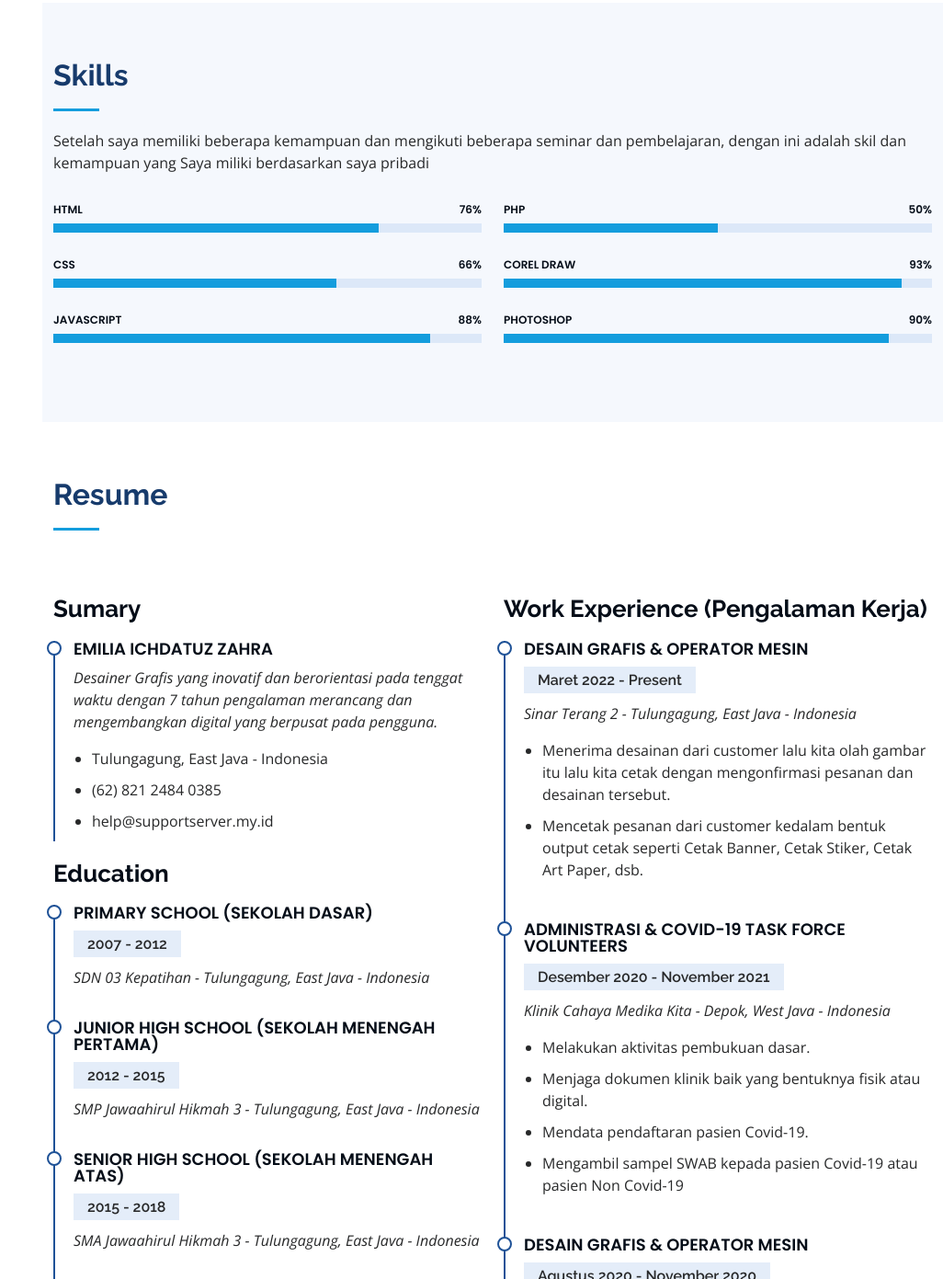
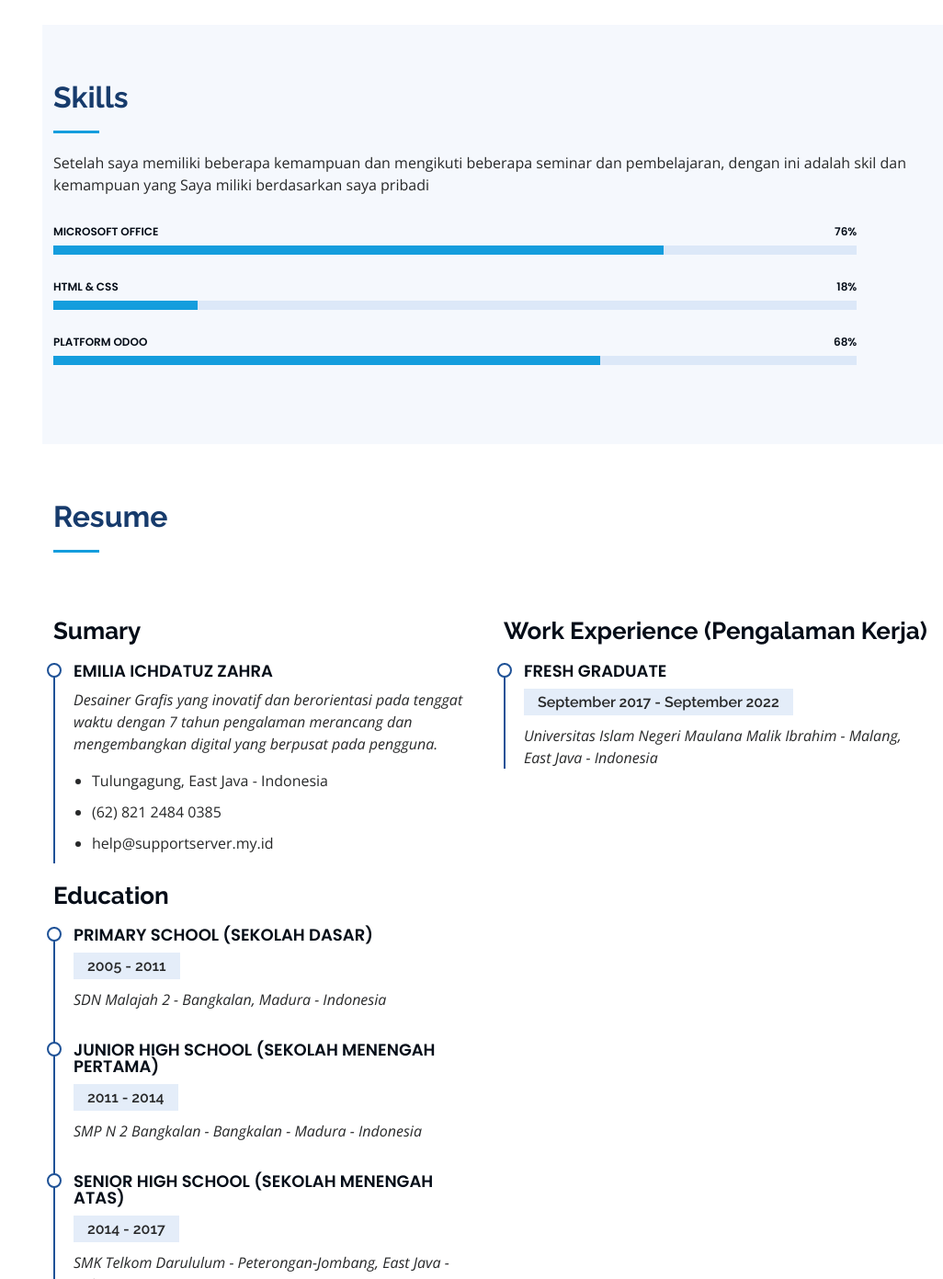
Before and after one commit to maskhar2708/biodata-emilia, a plain HTML site: page index.html in a window 1280 px wide. Shown: the part 1409-2800 px from the top of the page at 92% size, without its empty margins (254-1280 px from the left). Drawn offline with nearby package versions, Linux system fonts and the light colour scheme.

Commit message:
Upload Terbaru

```diff
--- a/index.html
+++ b/index.html
@@ -73,7 +73,7 @@
   <section id="hero" class="d-flex flex-column justify-content-center align-items-center">
     <div class="hero-container" data-aos="fade-in">
       <h1>EMILIA ICHDATUZ ZAHRA</h1>
-      <p>I'm <span class="typed" data-typed-items="Designer, Developer, Freelancer"></span></p>
+      <p>I'm <span class="typed" data-typed-items="Teacher, Freelancer"></span></p>
     </div>
   </section><!-- End Hero -->
 
@@ -86,8 +86,10 @@
         <div class="section-title">
           <h2>About</h2>
           <p>Halo nama saya EMILIA ICHDATUZ ZAHRA, saya biasa di panggil Emil. Saya lulusan dari Universitas Islam
-            Negeri Malang di Jurusan Teknik Informatika angkatan tahun 2018. Saya anak ke-2 dari 3 bersaudara, saya
-            Lahir di Surabaya. Sekarang saya berprofesi sebagai guru TK di Sekolahan dari Orang Tua saya di Malang.
+            Negeri Malang di Jurusan Teknik Informatika angkatan tahun 2017. Saya anak ke-2 dari 3 bersaudara, saya
+            Lahir di Surabaya. Sekarang saya berprofesi sebagai guru TK di Sekolahan dari Orang Tua saya di Malang. Saya
+            mulai menjadi guru TK sejak Januari 2022, bukan hanya sebagai guru, saya juga dipercayai untuk menjaga TK
+            yang didirikan oleh kedua orang tua saya.
           </p>
         </div>
 
@@ -110,7 +112,8 @@
                   <li><i class="bi bi-chevron-right"></i> <strong>City:</strong> <span>Malang, East Java -
                       Indonesia</span></li>
                   <li><i class="bi bi-chevron-right"></i> <strong>Age:</strong> <span>23</span></li>
-                  <li><i class="bi bi-chevron-right"></i> <strong>Degree:</strong> <span>Bachelor</span></li>
+                  <li><i class="bi bi-chevron-right"></i> <strong>Degree:</strong> <span>Sarjana Teknik
+                      Informatika</span></li>
                   <li><i class="bi bi-chevron-right"></i> <strong>Email:</strong>
                     <span>emiliazahra41@gmail.com</span>
                   </li>
@@ -206,10 +209,10 @@
         <div class="row skills-content">
 
           <!-- Ini Baris Kiri 3 Kolom Ke Bawah -->
-          <div class="col-lg-6" data-aos="fade-up">
+          <div class="col-lg-11" data-aos="fade-up">
 
             <div class="progress">
-              <span class="skill">HTML <i class="val">76%</i></span>
+              <span class="skill">Microsoft Office <i class="val">76%</i></span>
               <div class="progress-bar-wrap">
                 <div class="progress-bar" role="progressbar" aria-valuenow="76" aria-valuemin="0" aria-valuemax="100">
                 </div>
@@ -217,17 +220,17 @@
             </div>
 
             <div class="progress">
-              <span class="skill">CSS <i class="val">66%</i></span>
+              <span class="skill">HTML &amp; CSS <i class="val">18%</i></span>
               <div class="progress-bar-wrap">
-                <div class="progress-bar" role="progressbar" aria-valuenow="66" aria-valuemin="0" aria-valuemax="100">
+                <div class="progress-bar" role="progressbar" aria-valuenow="18" aria-valuemin="0" aria-valuemax="100">
                 </div>
               </div>
             </div>
 
             <div class="progress">
-              <span class="skill">JavaScript <i class="val">88%</i></span>
+              <span class="skill">Platform Odoo <i class="val">68%</i></span>
               <div class="progress-bar-wrap">
-                <div class="progress-bar" role="progressbar" aria-valuenow="88" aria-valuemin="0" aria-valuemax="100">
+                <div class="progress-bar" role="progressbar" aria-valuenow="68" aria-valuemin="0" aria-valuemax="100">
                 </div>
               </div>
             </div>
@@ -235,7 +238,7 @@
           </div>
 
           <!-- Ini Baris Kanan 3 Kolom Ke Bawah -->
-          <div class="col-lg-6" data-aos="fade-up" data-aos-delay="100">
+          <!-- <div class="col-lg-6" data-aos="fade-up" data-aos-delay="100">
 
             <div class="progress">
               <span class="skill">PHP <i class="val">50%</i></span>
@@ -262,7 +265,7 @@
             </div>
 
 
-          </div>
+          </div> -->
 
         </div>
 
@@ -298,35 +301,28 @@
 
             <div class="resume-item">
               <h4>Primary School (Sekolah Dasar)</h4>
-              <h5>2007 - 2012</h5>
-              <p><em>SDN 03 Kepatihan - Tulungagung, East Java - Indonesia</em></p>
+              <h5>2005 - 2011</h5>
+              <p><em>SDN Malajah 2 - Bangkalan, Madura - Indonesia</em></p>
             </div>
 
             <div class="resume-item">
               <h4>Junior High School (Sekolah Menengah Pertama)</h4>
-              <h5>2012 - 2015</h5>
-              <p><em>SMP Jawaahirul Hikmah 3 - Tulungagung, East Java - Indonesia</em></p>
+              <h5>2011 - 2014</h5>
+              <p><em>SMP N 2 Bangkalan - Bangkalan - Madura - Indonesia</em></p>
             </div>
 
             <div class="resume-item">
               <h4>Senior High School (Sekolah Menengah Atas)</h4>
-              <h5>2015 - 2018</h5>
-              <p><em>SMA Jawaahirul Hikmah 3 - Tulungagung, East Java - Indonesia</em></p>
-            </div>
-
-            <div class="resume-item">
-              <h4>Islamic Boarding School (Pondok Pesantren)</h4>
-              <h5>2012 - 2018</h5>
-              <p><em>Ponpes. Jawaahirul Hikmah 3 - Tulungagung, East Java - Indonesia</em></p>
+              <h5>2014 - 2017</h5>
+              <p><em>SMK Telkom Darululum - Peterongan-Jombang, East Java - Indonesia</em></p>
             </div>
 
             <div class="resume-item">
               <h4>College University (Universitas Perguruan Tinggi)</h4>
-              <h5>2018 - 2019</h5>
-              <p><em>Universitas Muhammadiyah Malang - Malang, East Java - Indonesia</em></p>
+              <h5>2017 - 2022</h5>
+              <p><em>Universitas Islam Negeri Maulana Malik Ibrahim - Malang, East Java - Indonesia</em></p>
               <ul>
                 <li>Jurusan : Teknik Informatika</li>
-                <li>Durasi Pembelajaran : 2 Semester</li>
               </ul>
             </div>
 
@@ -336,18 +332,22 @@
             <h3 class="resume-title">Work Experience (Pengalaman Kerja)</h3>
 
             <div class="resume-item">
-              <h4>Desain Grafis &amp; Operator Mesin</h4>
-              <h5>Maret 2022 - Present</h5>
-              <p><em>Sinar Terang 2 - Tulungagung, East Java - Indonesia </em></p>
-              <ul>
+              <h4>Fresh Graduate</h4>
+              <h5>September 2017 - September 2022</h5>
+              <p>
+                <em>
+                  Universitas Islam Negeri Maulana Malik Ibrahim - Malang, East Java - Indonesia
+                </em>
+              </p>
+              <!-- <ul>
                 <li>Menerima desainan dari customer lalu kita olah gambar itu lalu kita cetak dengan mengonfirmasi
                   pesanan dan desainan tersebut.</li>
                 <li>Mencetak pesanan dari customer kedalam bentuk output cetak seperti Cetak Banner, Cetak Stiker,
                   Cetak Art Paper, dsb.</li>
-              </ul>
+              </ul> -->
             </div>
 
-            <div class="resume-item">
+            <!-- <div class="resume-item">
               <h4>Administrasi &amp; COVID-19 Task Force Volunteers</h4>
               <h5>Desember 2020 - November 2021</h5>
               <p><em>Klinik Cahaya Medika Kita - Depok, West Java - Indonesia </em></p>
@@ -357,9 +357,9 @@
                 <li>Mendata pendaftaran pasien Covid-19.</li>
                 <li>Mengambil sampel SWAB kepada pasien Covid-19 atau pasien Non Covid-19</li>
               </ul>
-            </div>
+            </div> -->
 
-            <div class="resume-item">
+            <!-- <div class="resume-item">
               <h4>Desain Grafis &amp; Operator Mesin</h4>
               <h5>Agustus 2020 - November 2020</h5>
               <p><em>CV. Wahana Karya Jaya - Jombang, East Java - Indonesia</em></p>
@@ -369,9 +369,9 @@
                 <li>Mencetak pesanan dari customer kedalam bentuk output cetak seperti Cetak Banner, Cetak Stiker,
                   Cetak Art Paper, dsb.</li>
               </ul>
-            </div>
+            </div> -->
 
-            <div class="resume-item">
+            <!-- <div class="resume-item">
               <h4>Desain Grafis &amp; Operator Mesin</h4>
               <h5>Oktober 2019 - Juli 2020</h5>
               <p><em>CV. Kaja Produciton - Pangkalanbun, Cental Kalimantan - Indonesia</em></p>
@@ -381,9 +381,9 @@
                 <li>Mencetak pesanan dari customer kedalam bentuk output cetak seperti Cetak Banner, Cetak Stiker,
                   Cetak Art Paper, memproduksi bordir logo, dsb.</li>
               </ul>
-            </div>
+            </div> -->
 
-            <div class="resume-item">
+            <!-- <div class="resume-item">
               <h4>Desain Grafis &amp; Operator Mesin</h4>
               <h5>Januari 2019 - Oktober 2019</h5>
               <p><em>MAGENTA Studio Reklame - Pangkalanbun, Central Kalimantan - Indonesia</em></p>
@@ -393,9 +393,9 @@
                 <li>Mencetak pesanan dari customer kedalam bentuk output cetak seperti Cetak Banner, Cetak Stiker,
                   Cetak Art Paper, memproduksi bordir logo, dsb.</li>
               </ul>
-            </div>
+            </div> -->
 
-            <div class="resume-item">
+            <!-- <div class="resume-item">
               <h4>Desain Grafis &amp; Operator Mesin</h4>
               <h5>Oktober 2019 - Desember 2019</h5>
               <p><em>Wijaya Fotocopy & Digital Printing - Malang, East Java - Indonesia</em></p>
@@ -405,7 +405,7 @@
                 <li>Mencetak pesanan dari customer kedalam bentuk output cetak seperti Cetak Banner, Cetak Stiker,
                   Cetak Art Paper, memproduksi bordir logo, dsb.</li>
               </ul>
-            </div>
+            </div> -->
 
             <!-- <div class="resume-item">
               <h4>Desain Grafis &amp; Operator Mesin</h4>
```
